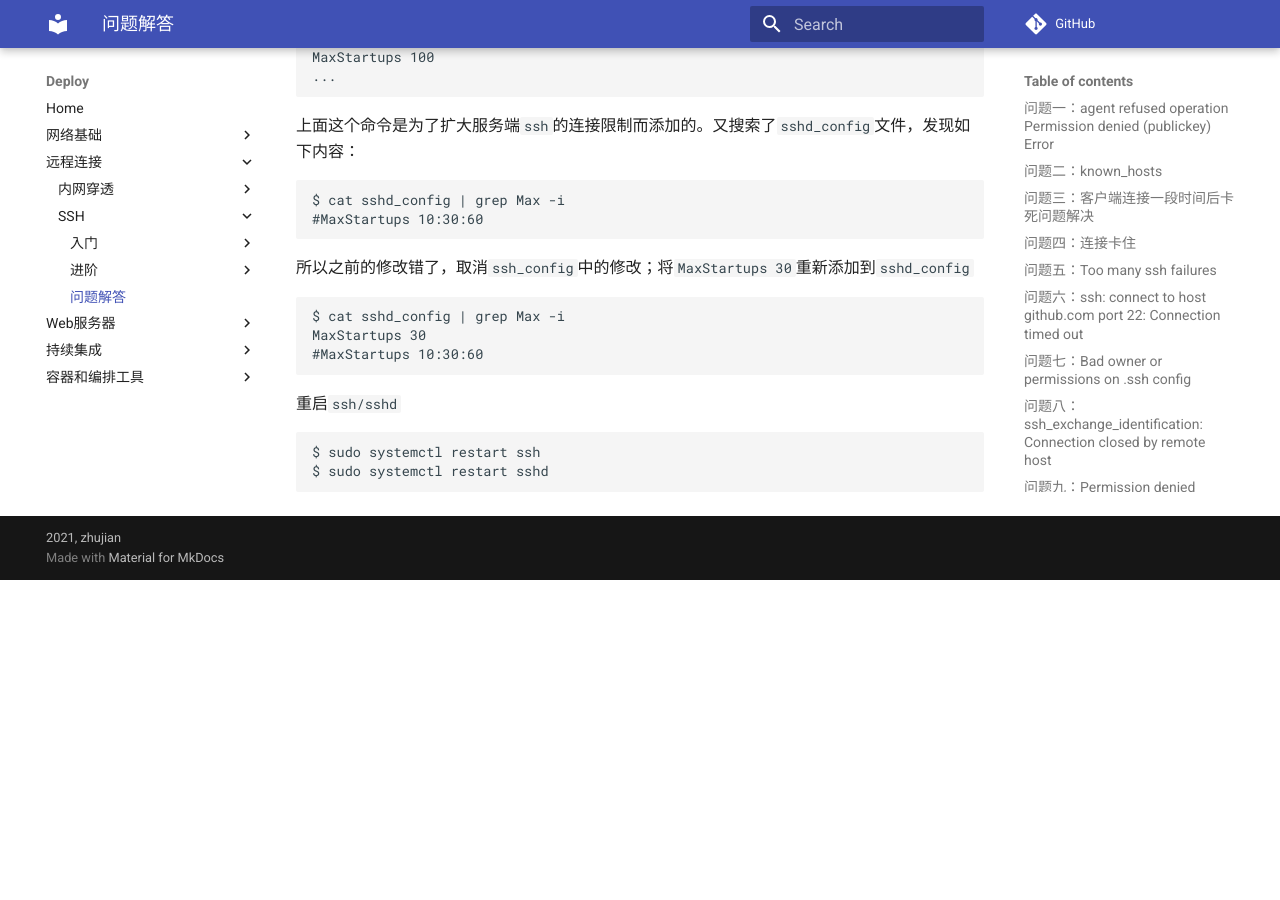
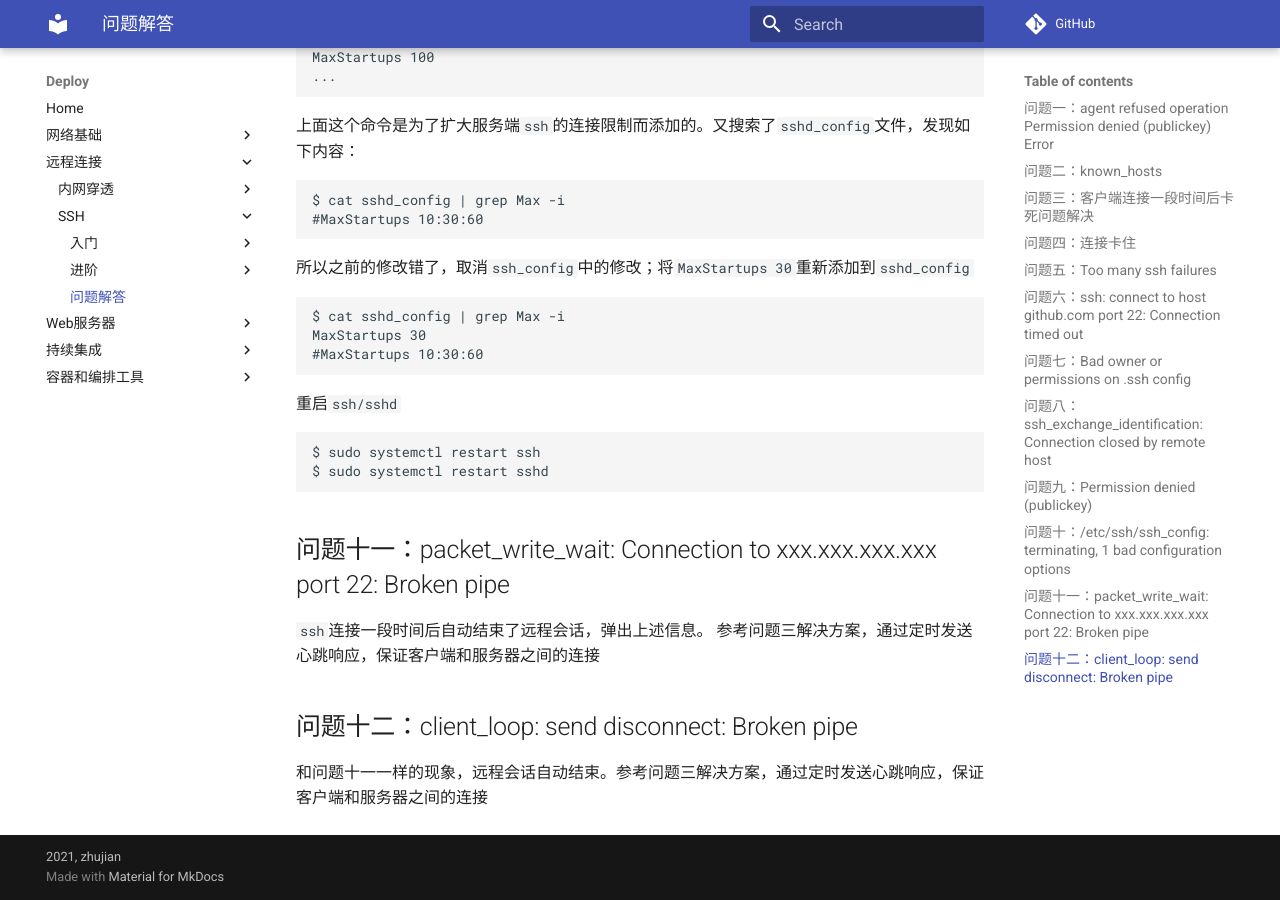
Before and after one commit to ZJDoc/Deploy, an MkDocs documentation site: the page built from docs/ssh/troubleshooting.md, in a window 1280 px wide and 900 px high, scrolled down 7914 px. Built offline with MkDocs 1.6.1 and Material for MkDocs 9.7.7, drawn with Linux system fonts in a browser that asks for light colours; comment, search, counter and statistics services are not loaded; before the commit the page ends 8494 px from its top, so only the background shows below that.

Commit message:
docs(ssh): update troubleshooting

````diff
--- a/docs/ssh/troubleshooting.md
+++ b/docs/ssh/troubleshooting.md
@@ -400,3 +400,11 @@ MaxStartups 30
 $ sudo systemctl restart ssh
 $ sudo systemctl restart sshd
 ```
+
+## 问题十一：packet_write_wait: Connection to xxx.xxx.xxx.xxx port 22: Broken pipe
+
+`ssh`连接一段时间后自动结束了远程会话，弹出上述信息。 参考问题三解决方案，通过定时发送心跳响应，保证客户端和服务器之间的连接
+
+## 问题十二：client_loop: send disconnect: Broken pipe
+
+和问题十一一样的现象，远程会话自动结束。参考问题三解决方案，通过定时发送心跳响应，保证客户端和服务器之间的连接
````
